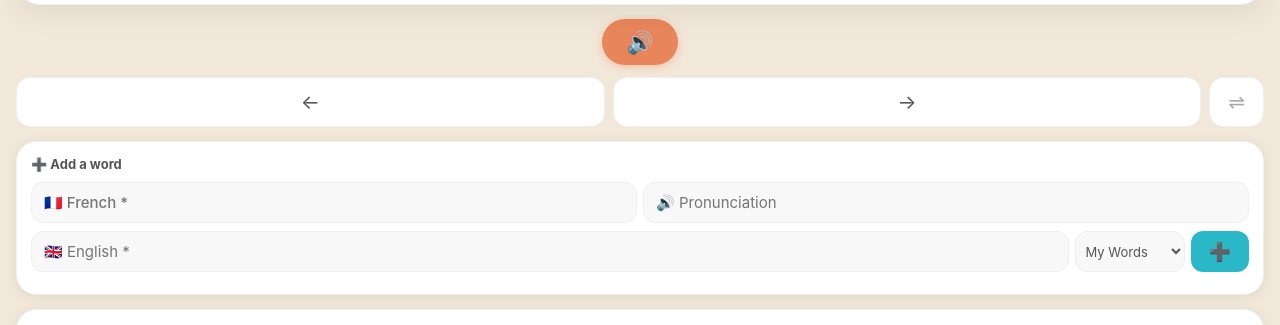
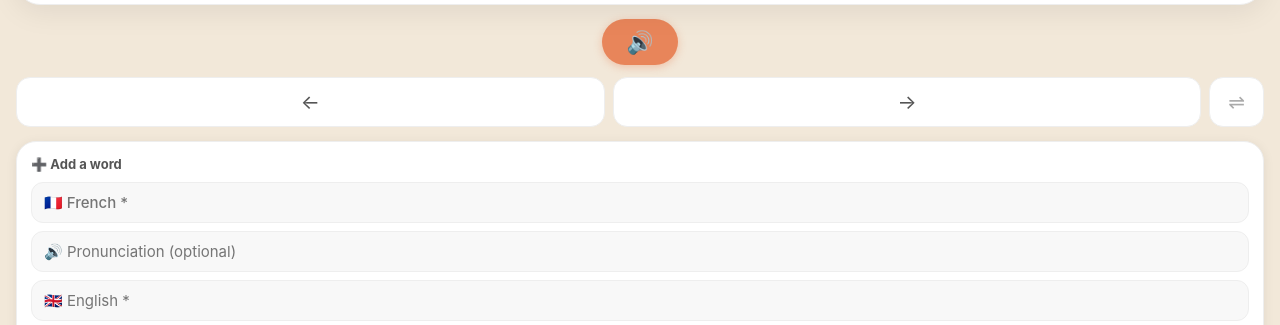
Before and after one commit to xiaotiennana-maker/French-Flashcards, a plain HTML site: page index.html in a window 1280 px wide. Shown: the part 455-780 px from the top of the page. Drawn offline with nearby package versions, Linux system fonts and the light colour scheme.

Commit message:
Add files via upload

```diff
--- a/index.html
+++ b/index.html
@@ -11,7 +11,7 @@
 <title>French Flashcards</title>
 <style>
 *{box-sizing:border-box;margin:0;padding:0}
-body{font-family:-apple-system,BlinkMacSystemFont,'Segoe UI',sans-serif;background:#f2e8d9;color:#2a1e12;min-height:100vh;padding-bottom:2rem}
+body{font-family:-apple-system,BlinkMacSystemFont,'Segoe UI',sans-serif;background:#f2e8d9;color:#2a1e12;min-height:100vh;padding-bottom:40vh}
 button{cursor:pointer;font-family:inherit;-webkit-tap-highlight-color:transparent}
 input,select{font-family:inherit}
 .header{background:#ede0cc;padding:12px 16px 0;position:sticky;top:0;z-index:100;box-shadow:0 1px 0 #d4c0a0}
@@ -415,32 +415,29 @@ function App(){
 
   const AddWord=()=>h("div",{className:"box"},
     h("div",{className:"box-title"},"➕ Add a word"),
-    h("div",{className:"qa-row"},
     h("input",{
-        className:"qa-input",style:{fontWeight:500},placeholder:"🇫🇷 French *",
-        value:qaFr,
+      className:"qa-input",style:{fontWeight:500,marginBottom:8,display:"block",width:"100%"},
+      placeholder:"🇫🇷 French *",value:qaFr,
       onChange:e=>setQaFr(e.target.value),
-        onFocus:e=>setTimeout(()=>e.target.scrollIntoView({behavior:"smooth",block:"center"}),300),
       onKeyDown:e=>{if(e.key==="Enter")addWord();}
     }),
     h("input",{
-        className:"qa-input",placeholder:"🔊 Pronunciation",
-        value:qaPr,
+      className:"qa-input",style:{marginBottom:8,display:"block",width:"100%"},
+      placeholder:"🔊 Pronunciation (optional)",value:qaPr,
       onChange:e=>setQaPr(e.target.value),
-        onFocus:e=>setTimeout(()=>e.target.scrollIntoView({behavior:"smooth",block:"center"}),300),
-        onKeyDown:e=>{if(e.key==="Enter")addWord();}
-      })
-    ),
-    h("div",{className:"qa-row"},
-      h("input",{
-        className:"qa-input",placeholder:"🇬🇧 English *",
-        value:qaEn,
-        onChange:e=>setQaEn(e.target.value),
-        onFocus:e=>setTimeout(()=>e.target.scrollIntoView({behavior:"smooth",block:"center"}),300),
       onKeyDown:e=>{if(e.key==="Enter")addWord();}
     }),
-      h("select",{className:"qa-select",value:qaT,onChange:e=>setQaT(e.target.value)},ddTopics.map(t=>h("option",{key:t,value:t},t))),
-      h("button",{className:"qa-add-btn",onClick:addWord},"➕")
+    h("input",{
+      className:"qa-input",style:{marginBottom:8,display:"block",width:"100%"},
+      placeholder:"🇬🇧 English *",value:qaEn,
+      onChange:e=>setQaEn(e.target.value),
+      onKeyDown:e=>{if(e.key==="Enter")addWord();}
+    }),
+    h("div",{className:"qa-row"},
+      h("select",{className:"qa-select",style:{flex:1,width:"auto"},value:qaT,onChange:e=>setQaT(e.target.value)},
+        ddTopics.map(t=>h("option",{key:t,value:t},t))
+      ),
+      h("button",{className:"qa-add-btn",style:{flex:1},onClick:addWord},"➕ Add")
     ),
     qaMsg&&h("div",{className:"qa-msg",style:{color:qaMsg.includes("✅")?"#2aae6e":"#e85a2a"}},qaMsg)
   );
```
Lines whose indentation alone changed are shown as unchanged.
